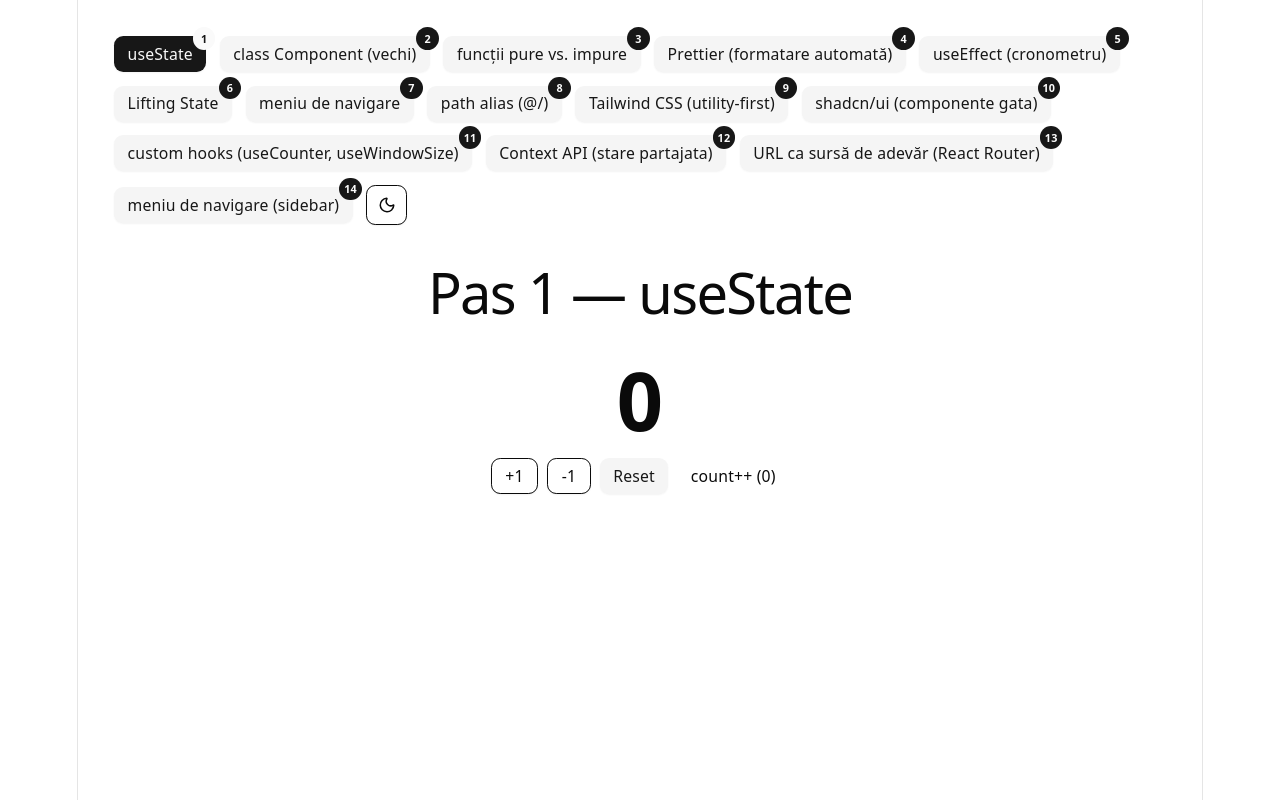
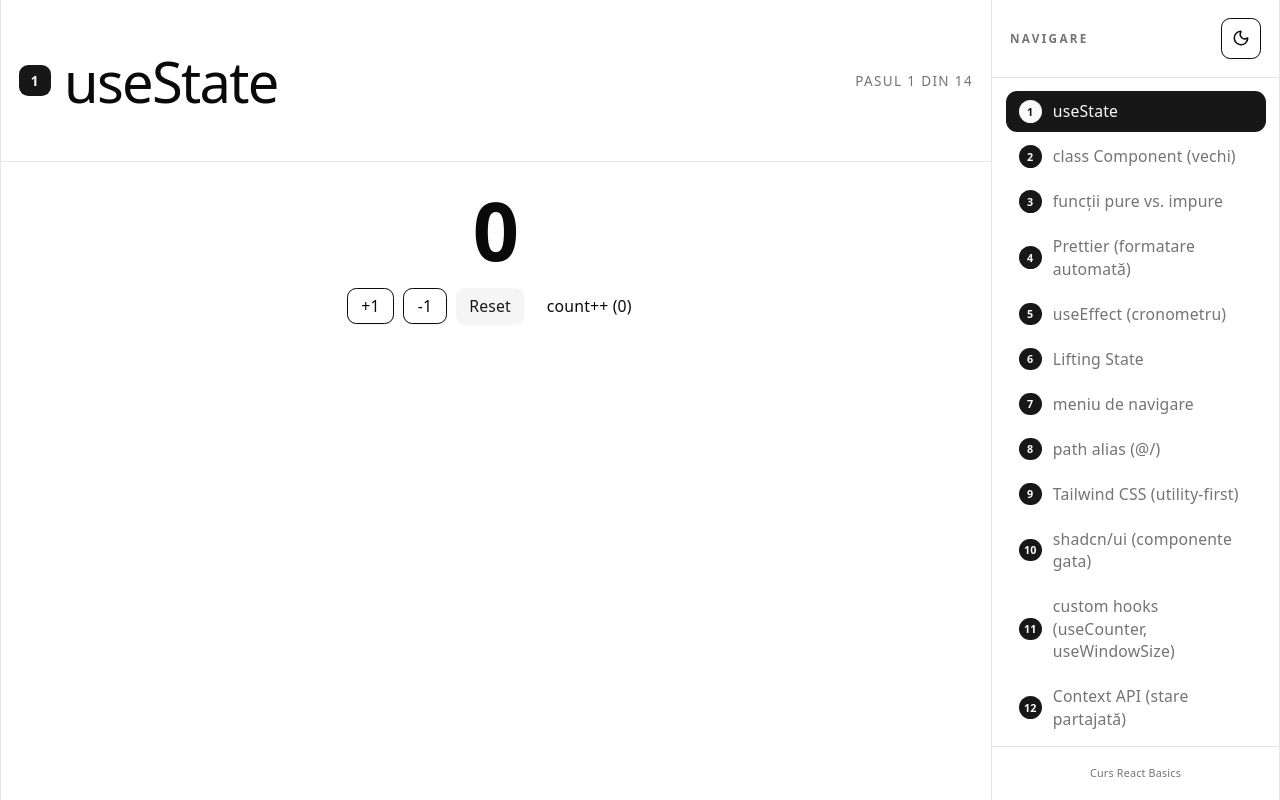
Before and after one commit to vculea/react-basics-tutorial, a React (Vite) app: page /pas/counter in a window 1280 px wide. Built offline with nearby package versions, Linux system fonts and the light colour scheme.

Commit message:
menu right

```diff
--- a/src/App.tsx
+++ b/src/App.tsx
@@ -1,5 +1,5 @@
 import type { ReactNode } from "react";
-import { Navigate, Route, Routes, useNavigate } from "react-router-dom";
+import { Navigate, Route, Routes } from "react-router-dom";
 import { Counter } from "@/demos/Counter";
 import { CounterClass } from "@/demos/CounterClass";
 import { PureFunctions } from "@/demos/PureFunctions";
@@ -14,13 +14,10 @@ import { CustomHooks } from "@/demos/CustomHooks";
 import { ContextDemo } from "@/demos/ContextDemo";
 import { ShareableLink } from "@/demos/ShareableLink";
 import { SidebarNavigation } from "@/demos/SidebarNavigation";
-import { DemoTab } from "@/components/DemoTab";
+import { SidebarMenu } from "@/components/SidebarMenu";
 import { ThemeToggle } from "@/components/ThemeToggle";
 import { ActiveStepProvider, useActiveStep } from "@/context/ActiveStepProvider";
 
-// Sursa unica de adevar: activeId. Titlul, continutul si butonul selectat
-// se DERIVEAZA din el — nu tinem in state si lista si elementul activ separat.
-// Adaugarea unui pas nou = un fisier nou in demos/ + o intrare noua mai jos.
 type Demo = { id: string; step: number; title: string; element: ReactNode };
 
 const demos: Demo[] = [
@@ -35,29 +32,31 @@ const demos: Demo[] = [
   { id: "tailwind-setup", step: 9, title: "Tailwind CSS (utility-first)", element: <TailwindSetup /> },
   { id: "shadcn-setup", step: 10, title: "shadcn/ui (componente gata)", element: <ShadcnSetup /> },
   { id: "custom-hooks", step: 11, title: "custom hooks (useCounter, useWindowSize)", element: <CustomHooks /> },
-  { id: "context", step: 12, title: "Context API (stare partajata)", element: <ContextDemo /> },
+  { id: "context", step: 12, title: "Context API (stare partajată)", element: <ContextDemo /> },
   { id: "shareable-link", step: 13, title: "URL ca sursă de adevăr (React Router)", element: <ShareableLink /> },
-  { id: "sidebar-navigation", step: 14, title: "meniu de navigare (sidebar)", element: <SidebarNavigation /> }
+  { id: "sidebar-navigation", step: 14, title: "meniu de navigare (sidebar)", element: <SidebarNavigation /> },
 ];
 
 function AppContent() {
-  const navigate = useNavigate();
   const { activeId, steps } = useActiveStep();
   const active = steps.find(demo => demo.id === activeId) ?? steps[0];
 
   return (
-    <div className="bg-background text-foreground min-h-svh px-4 py-6 sm:px-8">
-      {/* paddingTop lasă spațiu pentru badge-urile care depășesc chenarul butonului */}
-      <nav className="mb-6 flex flex-wrap items-center gap-3 pt-2">
-        {steps.map(d => (
-          <DemoTab key={d.id} step={d.step} title={d.title} active={d.id === activeId} onClick={() => navigate(`/pas/${d.id}`)} />
-        ))}
-        <ThemeToggle />
-      </nav>
-      <h1 className="text-foreground mb-8 text-2xl leading-tight font-semibold sm:text-3xl">
-        Pas {active.step} — {active.title}
-      </h1>
-      {active.element}
+    <div className="flex flex-1 flex-col overflow-hidden">
+      <header className="flex items-center gap-3 border-b border-border px-4 py-3">
+        <span className="inline-flex h-7 w-7 items-center justify-center rounded-md bg-primary text-xs font-bold text-primary-foreground">
+          {active.step}
+        </span>
+        <h1 className="text-foreground text-lg font-semibold leading-tight sm:text-xl">
+          {active.title}
+        </h1>
+        <span className="ml-auto text-xs font-medium uppercase tracking-widest text-muted-foreground">
+          Pasul {active.step} din {steps.length}
+        </span>
+      </header>
+      <main className="flex-1 overflow-y-auto px-4 py-6 sm:px-8">
+        {active.element}
+      </main>
     </div>
   );
 }
@@ -69,7 +68,23 @@ function App() {
         path="/pas/:stepId"
         element={
           <ActiveStepProvider steps={demos}>
-            <AppContent />
+            <div className="flex w-full h-screen overflow-hidden">
+              <AppContent />
+              <aside className="hidden w-64 flex-shrink-0 flex-col border-l border-border bg-card lg:flex">
+                <div className="flex items-center justify-between border-b border-border px-4 py-4">
+                  <span className="text-[0.65rem] font-bold uppercase tracking-[0.2em] text-muted-foreground">
+                    Navigare
+                  </span>
+                  <ThemeToggle />
+                </div>
+                <div className="flex-1 overflow-y-auto p-3">
+                  <SidebarMenu />
+                </div>
+                <div className="border-t border-border px-4 py-3 text-center text-[0.6rem] text-muted-foreground">
+                  Curs React Basics
+                </div>
+              </aside>
+            </div>
           </ActiveStepProvider>
         }
       />
--- a/src/components/SidebarMenu.tsx
+++ b/src/components/SidebarMenu.tsx
@@ -1,27 +1,41 @@
-// De ce e o componenta separata: DemoTab ramane neschimbat — doar containerul
-// se randeaza vertical (flex-col) in loc de orizontal, ca la nav-ul de sus.
-// Sursa de adevar ramane aceeasi: useActiveStep() din ActiveStepProvider.
-
-import { DemoTab } from "@/components/DemoTab";
+import { NavLink } from "react-router-dom";
 import { useActiveStep } from "@/context/ActiveStepProvider";
+import { cn } from "@/lib/utils";
 
 export function SidebarMenu() {
-  const { activeId, setActiveId, steps } = useActiveStep();
+  const { steps } = useActiveStep();
 
   return (
-    <nav className="flex w-72 shrink-0 flex-col gap-2">
+    <nav className="flex flex-col gap-1">
       {steps.map(d => (
-        <DemoTab
+        <NavLink
           key={d.id}
-          step={d.step}
-          title={d.title}
-          active={d.id === activeId}
-          onClick={() => setActiveId(d.id)}
-          // textele lungi ("URL ca sursă de adevăr...") nu încap pe o linie ca
-          // în nav-ul de sus — aici le lăsăm să se rupă pe mai multe rânduri
-          // în loc să le tăiem cu overflow, ca titlul să rămână citibil integral.
-          className="h-auto w-full items-start justify-start py-2 text-left whitespace-normal"
-        />
+          to={`/pas/${d.id}`}
+          className={({ isActive }) =>
+            cn(
+              "relative flex w-full items-center gap-2.5 rounded-lg px-3 py-2 text-sm font-medium",
+              isActive
+                ? "bg-primary text-primary-foreground"
+                : "text-muted-foreground hover:bg-accent hover:text-foreground"
+            )
+          }
+        >
+          {({ isActive }) => (
+            <>
+              <span
+                className={cn(
+                  "flex h-5 min-w-5 items-center justify-center rounded-full text-[0.6rem] font-bold",
+                  isActive
+                    ? "bg-primary-foreground text-primary"
+                    : "bg-primary text-primary-foreground"
+                )}
+              >
+                {d.step}
+              </span>
+              {d.title}
+            </>
+          )}
+        </NavLink>
       ))}
     </nav>
   );
--- a/src/index.css
+++ b/src/index.css
@@ -124,10 +124,10 @@
 }
 
 #root {
-  width: 1126px;
+  width: 100%;
   max-width: 100%;
   margin: 0 auto;
-  text-align: center;
+  text-align: left;
   border-inline: 1px solid var(--border);
   min-height: 100svh;
   display: flex;
```
